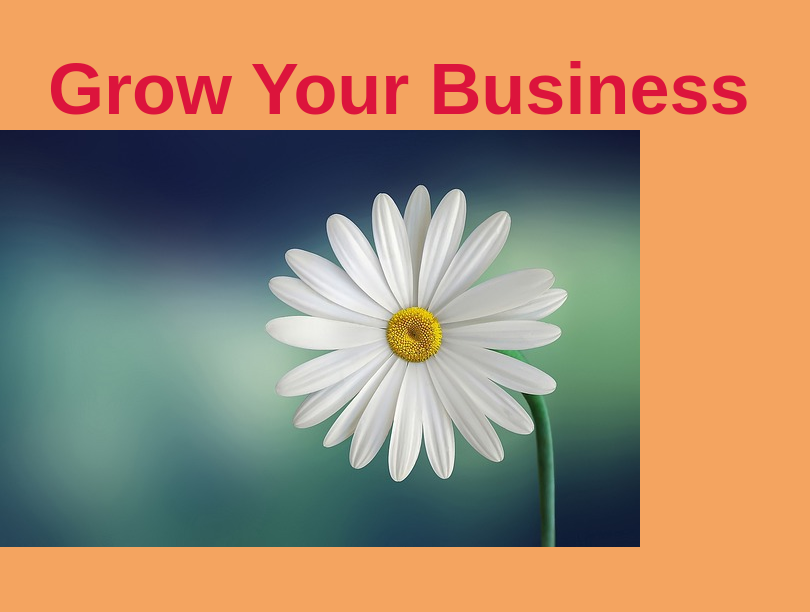
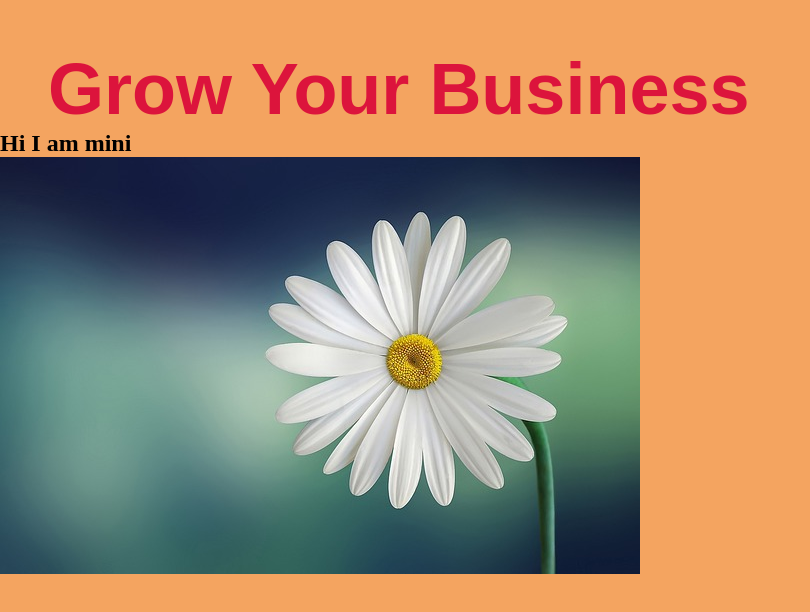
Before and after one commit to shamimfewd/test-github, a plain HTML site: page index.html in a window 1280 px wide. Shown: the whole page, without its empty margins (0-810 px from the left). Drawn offline with Linux system fonts and the light colour scheme.

Commit message:
added a text

```diff
--- a/index.html
+++ b/index.html
@@ -11,7 +11,9 @@
         <div class="heading_text">
             <h1>Grow Your Business</h1>
         </div>
-
+<div>
+    <h2>Hi I am mini</h2>
+</div>
         <div>
             <img src="img/mar.jpg" alt="">
         </div>
```
